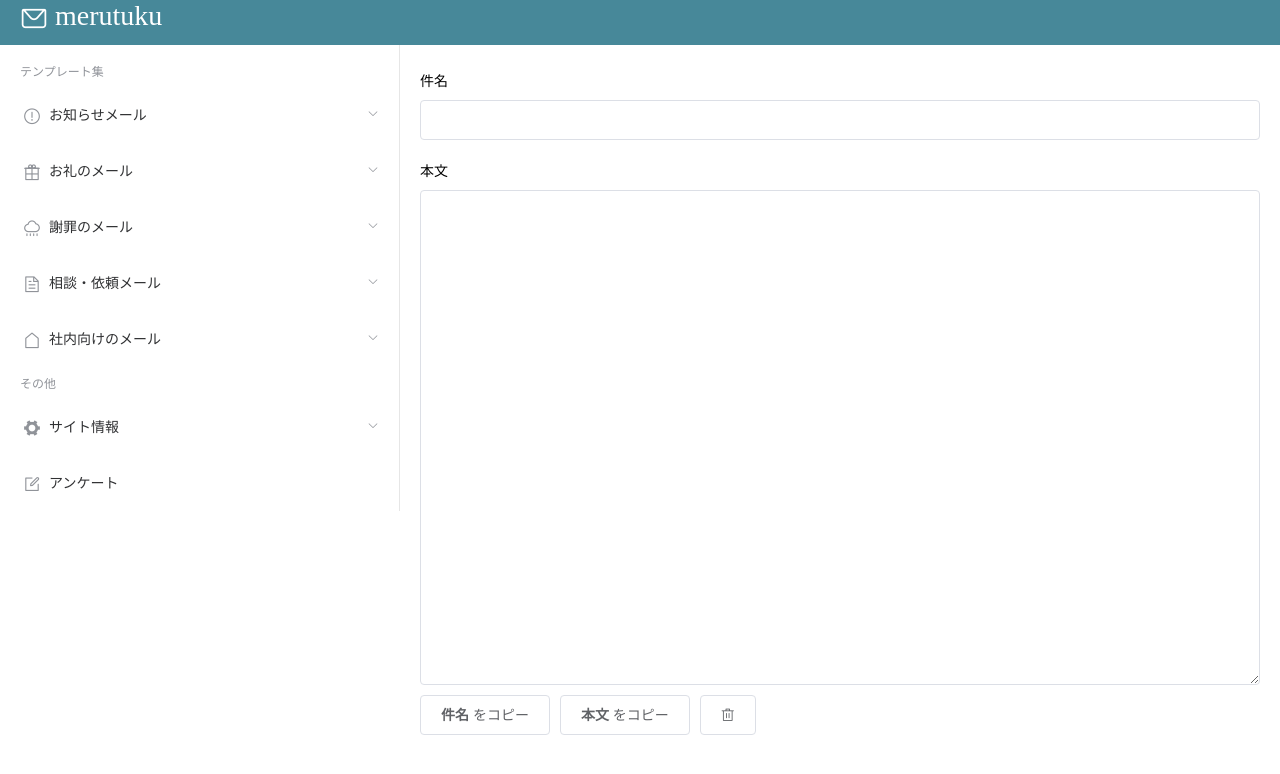
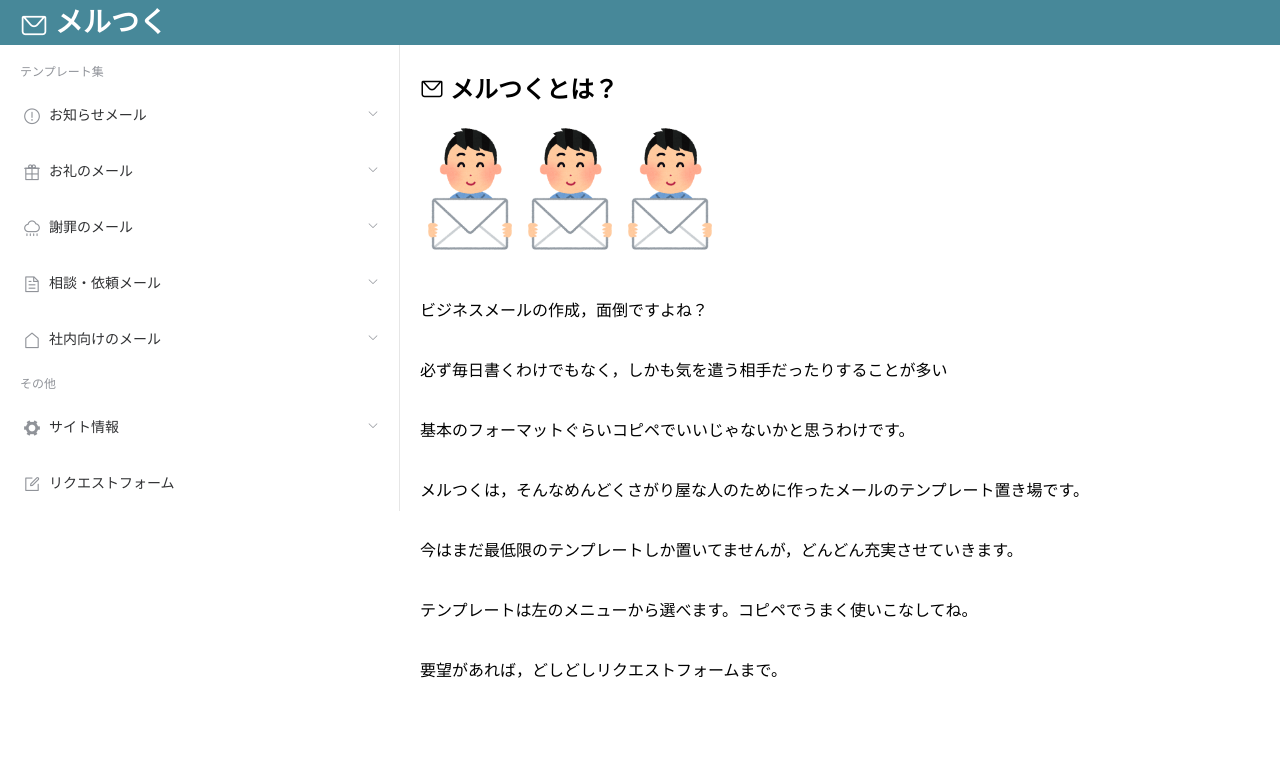
Before and after one commit to r-fukuma/merutuku, a Nuxt app: page / in a window 1280 px wide. Shown: the top 774 px of the page. Built offline with nearby package versions, Linux system fonts and the light colour scheme.

Commit message:
aboutをtopページにレイアウト変更した

```diff
--- a/components/SideMenuItem.vue
+++ b/components/SideMenuItem.vue
@@ -40,7 +40,7 @@ export default {
         title,
         content
       })
-      this.$router.push('/')
+      this.$router.push('/template')
     }
   }
 }
--- a/components/TheSideMenu.vue
+++ b/components/TheSideMenu.vue
@@ -14,7 +14,7 @@
       <site-info />
       <el-menu-item @click="goTo('/request')" index="4">
         <i class="el-icon-edit-outline"></i>
-        <span>アンケート</span>
+        <span>リクエストフォーム</span>
       </el-menu-item>
     </el-menu-item-group>
   </el-menu>
--- a/components/TheSiteInfo.vue
+++ b/components/TheSiteInfo.vue
@@ -16,8 +16,8 @@ export default {
     return {
       items: [
         {
-          name: 'merutukuとは？',
-          link: '/about'
+          name: 'メルつくとは？',
+          link: '/'
         }
       ]
     }
--- a/layouts/default.vue
+++ b/layouts/default.vue
@@ -1,8 +1,10 @@
 <template>
   <el-container>
     <el-header class="header" height="45px">
-      <i class="el-icon-message" style="vertical-align: middle"></i>
-      merutuku
+      <h1>
+        <i class="el-icon-message" style="vertical-align: middle"></i>
+        メルつく
+      </h1>
     </el-header>
     <el-container>
       <el-aside width="400px">
@@ -26,6 +28,8 @@ export default {
 .header {
   background-color: #478899;
   color: white;
+}
+h1 {
   font-size: 28px;
 }
 * {
--- a/pages/about.vue
+++ /dev/null
@@ -1,21 +0,0 @@
-<template>
-  <div>
-    <div>
-      <h2 style="margin: 20px 0">merutukuとは？</h2>
-    </div>
-    <div style="line-height: 50px">
-      <p>ビジネスメールの作成，面倒ですよね</p>
-      <p>必ず毎日書くわけでもなく，しかも気を遣う相手だったりすることが多い</p>
-      <p>基本のフォーマットぐらいコピペでいいじゃない</p>
-      <p>
-        merutukuは普段メールを書かない人や文章を考えるのが面倒な人のためのサービスです。
-      </p>
-      <p>
-        今はまだ最低限のテンプレートしか置いてませんが，どんどん充実させていきます。
-      </p>
-      <p>
-        要望があれば，どしどしリクエストフォームまで。
-      </p>
-    </div>
-  </div>
-</template>
--- a/pages/index.vue
+++ b/pages/index.vue
@@ -1,11 +1,31 @@
 <template>
-  <mail-form />
+  <div>
+    <div>
+      <h2 style="margin: 20px 0">
+        <i class="el-icon-message"></i> メルつくとは？
+      </h2>
+    </div>
+    <div style="line-height: 60px">
+      <img src="~/assets/images/mail_man.png" alt="" width="100px" />
+      <img src="~/assets/images/mail_man.png" alt="" width="100px" />
+      <img src="~/assets/images/mail_man.png" alt="" width="100px" />
+      <p>ビジネスメールの作成，面倒ですよね？</p>
+      <p>必ず毎日書くわけでもなく，しかも気を遣う相手だったりすることが多い</p>
+      <p>
+        基本のフォーマットぐらいコピペでいいじゃないかと思うわけです。
+      </p>
+      <p>
+        メルつくは，そんなめんどくさがり屋な人のために作ったメールのテンプレート置き場です。
+      </p>
+      <p>
+        今はまだ最低限のテンプレートしか置いてませんが，どんどん充実させていきます。
+      </p>
+      <p>
+        テンプレートは左のメニューから選べます。コピペでうまく使いこなしてね。
+      </p>
+      <p>
+        要望があれば，どしどしリクエストフォームまで。
+      </p>
+    </div>
+  </div>
 </template>
-
-<script>
-export default {
-  components: {
-    MailForm: () => import('~/components/TheMailForm.vue')
-  }
-}
-</script>
--- /dev/null
+++ b/pages/template.vue
@@ -0,0 +1,11 @@
+<template>
+  <mail-form />
+</template>
+
+<script>
+export default {
+  components: {
+    MailForm: () => import('~/components/TheMailForm.vue')
+  }
+}
+</script>
```
Also changed, not shown: assets/images/mail_man.png (added).
